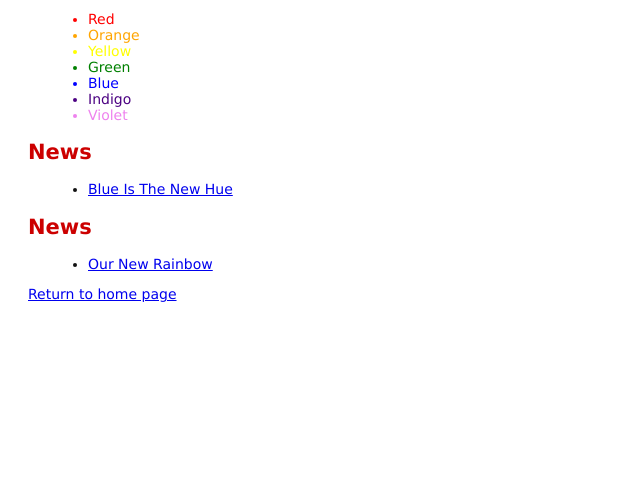
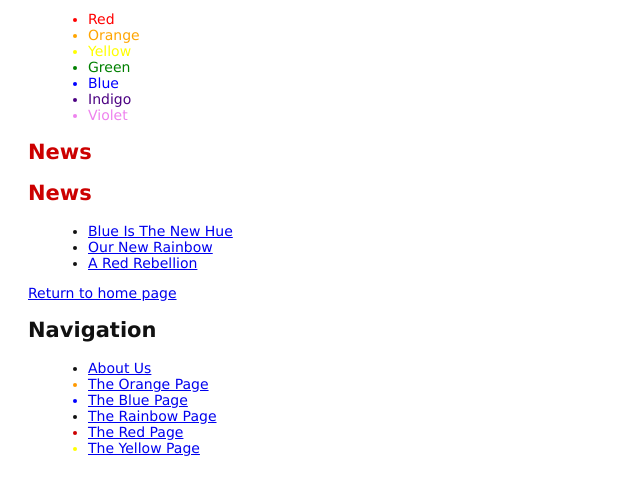
Before and after one commit to rakshit1206/2310453, a plain HTML site: page index.html in a window 1280 px wide. Shown: the part 118-612 px from the top of the page, without its empty margins (0-640 px from the left). Drawn offline with Linux system fonts and the light colour scheme.

Commit message:
Add new HTML pages

```diff
--- a/index.html
+++ b/index.html
@@ -19,13 +19,33 @@
     <li style="color: violet">Violet</li>
   </ul>
   <h2 style="color: #C00">News</h2>
+  <h2 style="color: #C00">News</h2>
   <ul>
     <li><a href="news-1.html">Blue Is The New Hue</a></li>
-  </ul>
-  <h2 style="color: #C00">News</h2>
-  <ul>
     <li><a href="rainbow.html">Our New Rainbow</a></li>
+    <li><a href="news-2.html">A Red Rebellion</a></li>
   </ul>
   <p><a href="index.html">Return to home page</a></p>
+  <h2>Navigation</h2>
+<ul>
+  <li>
+    <a href="about/index.html">About Us</a>
+  </li>
+  <li style="color: #F90">
+    <a href="orange.html">The Orange Page</a>
+  </li>
+  <li style="color: #00F">
+    <a href="blue.html">The Blue Page</a>
+  </li>
+  <li>
+    <a href="rainbow.html">The Rainbow Page</a>
+  </li>
+  <li style="color: #C00">
+    <a href="red.html">The Red Page</a>
+  </li>
+  <li style="color: #FF0">
+    <a href="yellow.html">The Yellow Page</a>
+  </li>
+</ul>
 </body>
 </html>
```
Also changed, not shown: red.html (added, +14 -0 lines), yellow.html (added, +14 -0 lines).
